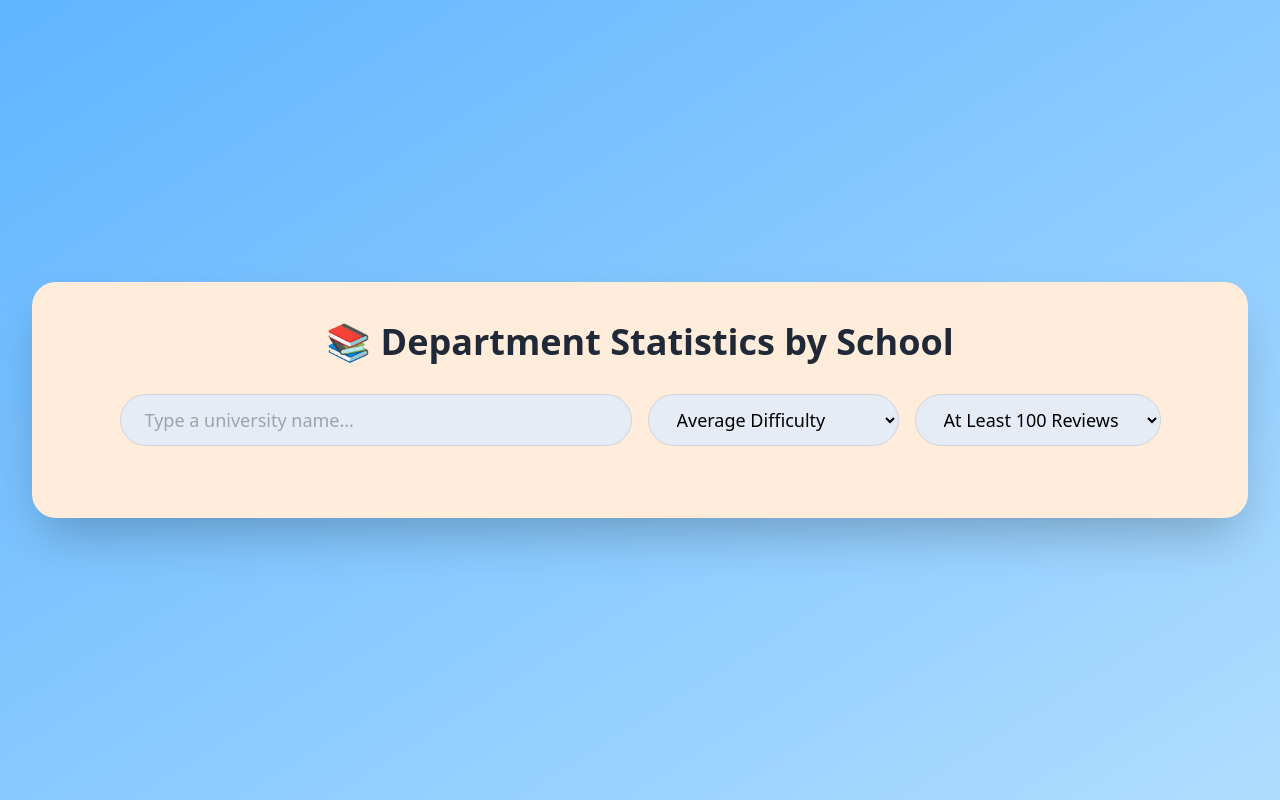
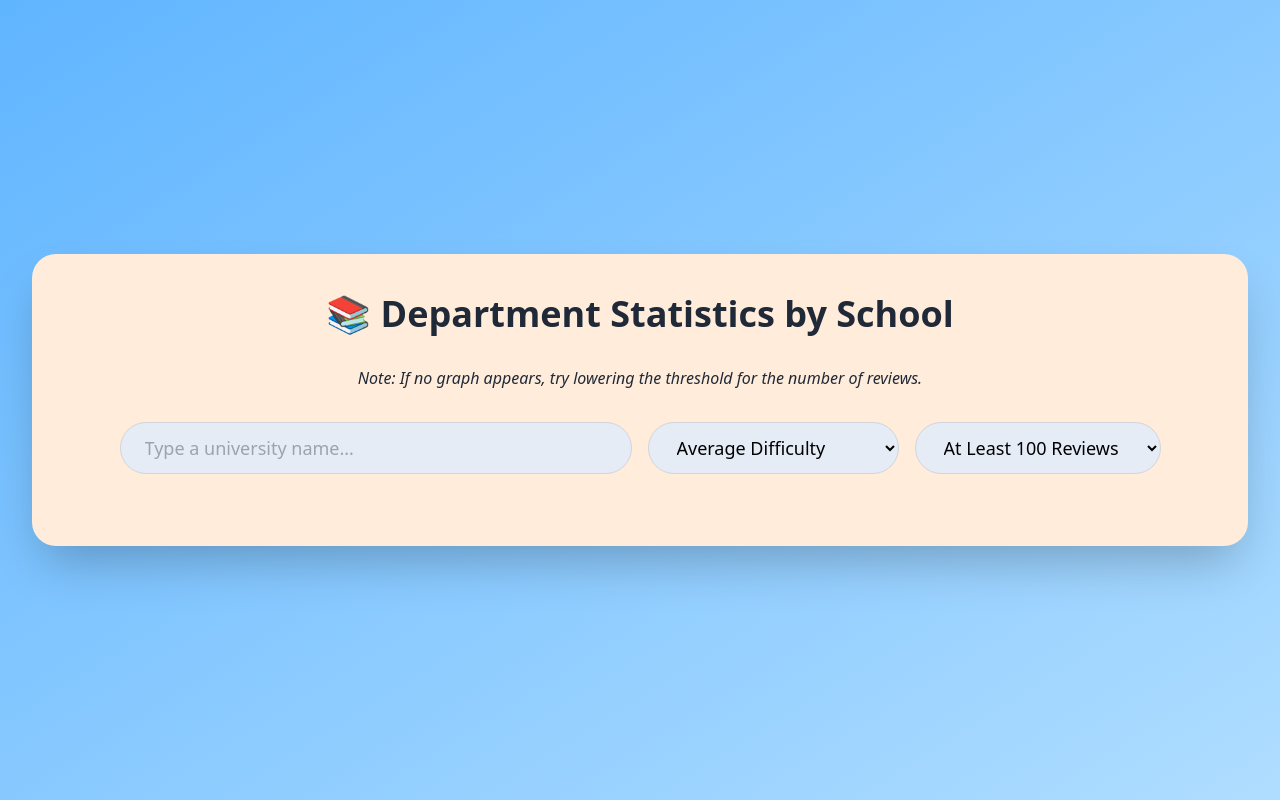
Before and after one commit to cdmackinnon/RMP-Dashboard, a Flask app: page /departments in a window 1280 px wide. Run offline with Flask 3, Linux system fonts and the light colour scheme; parts of the project's set-up code (start-up, migrations or seed data) failed here and were passed over; some libraries are stand-ins or nearby versions.

Commit message:
Provide User Explanation for Departments
Added a quick note to explain the scenario in which no departments show up for a school.

```diff
--- a/templates/departments.html
+++ b/templates/departments.html
@@ -17,6 +17,9 @@
     <h2 class="text-4xl font-bold text-center text-gray-800 mb-8">
       📚 Department Statistics by School
     </h2>
+    <h3 class="text text-center text-gray-800 mb-8 italic">
+      Note: If no graph appears, try lowering the threshold for the number of reviews.
+    </h3>
 
     <div class="flex flex-col md:flex-row gap-4 justify-center items-center mb-8">
       <input id="school-search" placeholder="Type a university name..."
```
